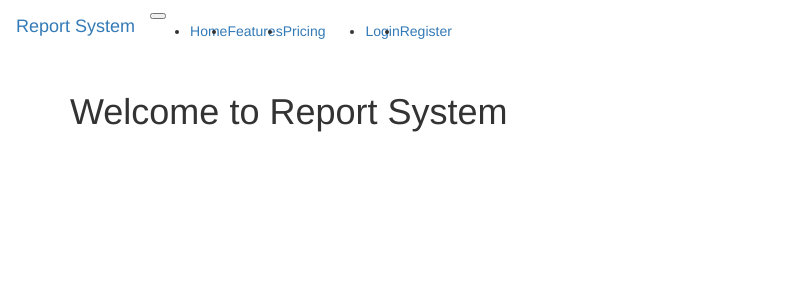
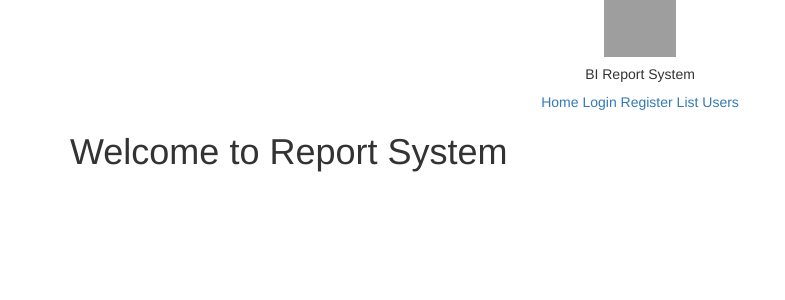
Before and after one commit to DiMukha/PythonFlaskProject_BI_Team, a Flask app: page / in a window 1280 px wide. Shown: the top 300 px of the page, without its empty margins (0-785 px from the left). Run offline with Flask 2, Linux system fonts and the light colour scheme; some libraries are stand-ins or nearby versions; grey boxes are pictures that could not be loaded.

Commit message:
Немного поменял внешний вид и добавил "List Users"

```diff
--- a/templates/nav_menu.html
+++ b/templates/nav_menu.html
@@ -1,27 +1,10 @@
-    <nav class="navbar navbar-expand-lg navbar-dark bg-dark fixed-top position-sticky">
-  <a class="navbar-brand" href="#">Report System</a>
-  <button class="navbar-toggler" type="button" data-toggle="collapse" data-target="#navbarText" aria-controls="navbarText" aria-expanded="false" aria-label="Toggle navigation">
-    <span class="navbar-toggler-icon"></span>
-  </button>
-  <div class="collapse navbar-collapse" id="navbarText">
-    <ul class="navbar-nav mr-auto">
-      <li class="nav-item active">
-        <a class="nav-link" href="/">Home <span class="sr-only">(current)</span></a>
-      </li>
-      <li class="nav-item">
-        <a class="nav-link" href="#">Features</a>
-      </li>
-      <li class="nav-item">
-        <a class="nav-link" href="#">Pricing</a>
-      </li>
-    </ul>
-    <ul class="navbar-nav">
-        <li class="nav-item">
-        <a class="nav-link" href="/login">Login</a>
-      </li>
-        <li class="nav-item">
-        <a class="nav-link" href="/register">Register</a>
-      </li>
-    </ul>
-  </div>
-</nav>
+<header class="container d-flex text-center flex-column flex-md-row align-items-center p-3 px-md-4 mb-3 bg-white border-bottom shadow-sm">
+  <img class="d-block mx-auto mb-4" src="/static/img/BI_logo.png" alt="" width="72" height="57">
+  <p class="h5 my-0 me-md-auto fw-normal">BI Report System</p>
+  <nav class="my-2 my-md-0 me-md-3">
+    <a class="p-2 text-dark" href="/">Home</a>
+    <a class="p-2 text-dark" href="/login">Login</a>
+    <a class="p-2 text-dark" href="/register">Register</a>
+    <a class="p-2 text-dark" href="/list_users">List Users</a>
+  </nav>
+</header>
```
